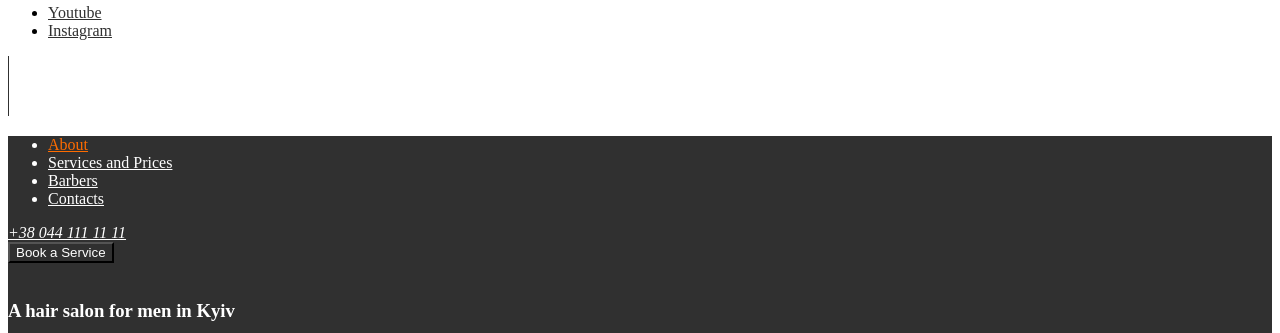
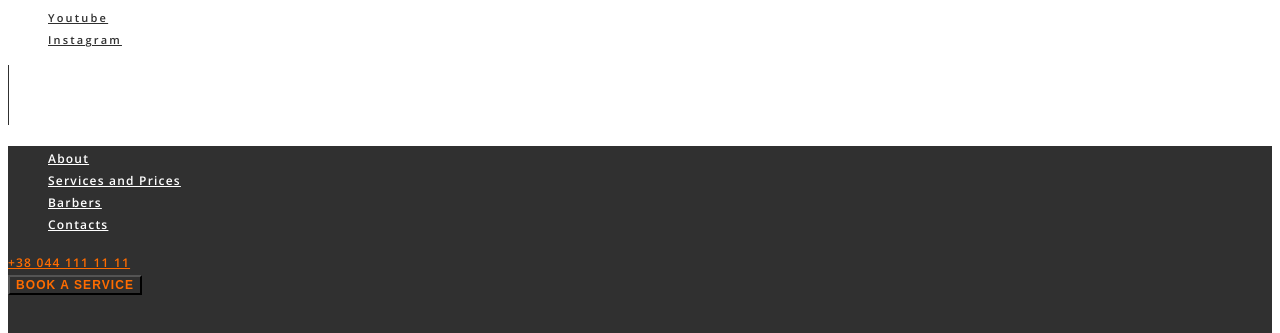
Before and after one commit to Georgiana-Daniela-Damian/Barbershop, a plain HTML site: page index.html in a window 1280 px wide. Shown: the part 80-413 px from the top of the page. Drawn offline with nearby package versions, Linux system fonts and the light colour scheme.

Commit message:
Barbershop

```diff
--- a/css/style.css
+++ b/css/style.css
@@ -1,35 +1,89 @@
 :root {
   --brand-color: #ff6c00;
+  --black-color: #303030;
+  --white-color: #ffffff;
+
+  --text-font-family: "Open Sans", sans-serif;
+  --header-font-family: "Raleway", sans-serif;
+}
+/* Global styles */
+body {
+  font-family: var(--text-font-family);
 }
 
-.social-media-link {
-  color: #303030;
+a {
+  list-style-type: none;
 }
 
-.social-media-link:hover {
+ul {
+  list-style-type: none;
+}
+
+/* Classes */
+
+.social-media-link {
+  color: var(--black-color);
+  font-size: 11px;
+  font-style: normal;
+  font-weight: 600;
+  line-height: normal;
+  letter-spacing: 2.2px;
+}
+
+.social-media-link:hover,
+.social-media:focus {
   color: var(--brand-color);
 }
 
 .hero-content {
   /* TODO: replace with image background */
-  background-color: #303030;
-  color: #ffffff;
+  background-color: var(--black-color);
+  color: var(--white-color);
 }
 
-.nav-about {
+.nav-link {
+  color: var(--white-color);
+  font-size: 12px;
+  font-style: normal;
+  font-weight: 600;
+  line-height: normal;
+  letter-spacing: 1.2px;
+}
+.nav-link:hover,
+.nav-link:focus {
   color: var(--brand-color);
 }
 
-.nav-link {
-  color: #ffffff;
+.address-phone-number {
+  color: var(--white-color);
+  font-size: 12px;
+  font-style: normal;
+  font-weight: 600;
+  line-height: normal;
+  letter-spacing: 1.2px;
+  text-transform: uppercase;
 }
 
-.address-phone-number {
-  color: #ffffff;
+.address-phone-number,
+.address-phone-number:focus {
+  color: var(--brand-color);
 }
 
 .book-service-button {
   background-color: rgba(0, 0, 0, 0);
-  color: #ffffff;
+  color: var(--white-color);
   border-color: var(brand-color);
+
+  font-size: 12px;
+  font-style: normal;
+  font-weight: 600;
+  line-height: normal;
+  letter-spacing: 1.08px;
+  text-transform: uppercase;
+  cursor: pointer;
 }
+
+.book-service-button,
+.book-service-button:focus {
+  color: var(--brand-color);
+}
--- a/index.html
+++ b/index.html
@@ -6,8 +6,15 @@
     <meta name="description" content="The Best BarberShop in Your City" />
     <meta name="keywords" content="Barbershop, Hair, Beard, Haircuts" />
 
+    <link rel="preconnect" href="https://fonts.googleapis.com" />
+    <link rel="preconnect" href="https://fonts.gstatic.com" crossorigin />
+    <link
+      href="https://fonts.googleapis.com/css2?family=Open+Sans:wght@400;600;700&family=Raleway:wght@700&display=swap"
+      rel="stylesheet"
+    />
+
+    <link rel="stylesheet" href="./css/style.css" />
     <title>BarberShop</title>
-    <link rel="stylesheet" href="./css/style.css" />
   </head>
   <body>
     <!-- Hero section -->
@@ -49,7 +56,7 @@
         <header>
           <nav>
             <ul>
-              <li><a class="nav-about" href="#about">About</a></li>
+              <li><a class="nav-link" href="#about">About</a></li>
               <li>
                 <a class="nav-link" href="#prices">Services and Prices</a>
               </li>
```
